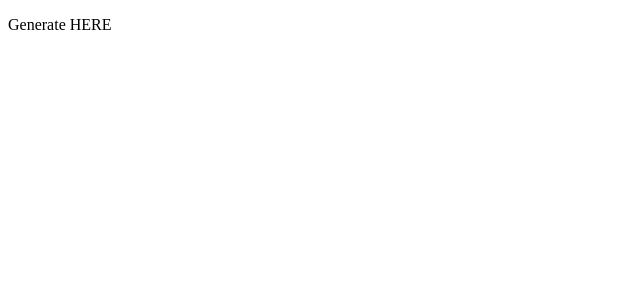
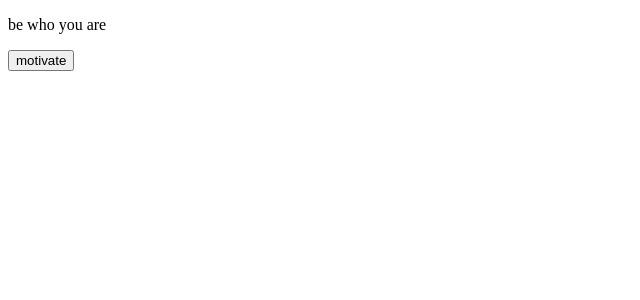
Before and after one commit to limiajayi/Affirmations, a React (Vite) app: page / in a window 1280 px wide. Shown: the top 300 px of the page, without its empty margins (0-640 px from the left). Built offline with nearby package versions, Linux system fonts and the light colour scheme.

Commit message:
Random quote generator that gets its quotes from a text file.

```diff
--- a/src/App.jsx
+++ b/src/App.jsx
@@ -1,11 +1,77 @@
-import { useState } from 'react'
+import { useState, useEffect } from 'react'
 
-function App() {
-  const [count, setCount] = useState(0)
+const Button = ({onClick, text}) => {
+  //i just felt like having this one
+  return (
+    <button onClick={onClick}>
+      {text}
+    </button>
+  )
+}
+
+const Selection = ({ text }) => {
+  //text from TextFileReader is passed into a new array
+  const quotes = text
+
+  //stores a random number based on the current length of quote
+  const [selected, setSelected] = useState(0)
+
+  const handleSelectedChange = () => {
+    //chooses a random number and sets it as the new value of Selected
+    let newSelected = Math.floor(Math.random() * quotes.length)
+    setSelected(newSelected)
+  }
 
   return (
     <>
-      <p>Generate HERE</p>
+      <p>{quotes[selected]}</p>
+      <Button onClick={handleSelectedChange} text={'motivate'} />
+    </>
+  )
+
+}
+
+const TextFileReader = () => {
+  //stores an array of the lines of text from quotes.txt
+  const [lines, setLines] = useState([]);
+
+  //useEffect here is fetching data from my txt file
+  useEffect(() => {
+
+    //initial asynchronous function
+    const fetchTextFile = async () => {
+      try {
+        // Fetch from public folder
+        const response = await fetch('/quotes.txt');
+        const text = await response.text();
+
+        // Split into lines based on new lines and filter out empty lines
+        const linesArray = text.split(/\r?\n/).filter(line => line.trim() !== '');
+
+        //update state
+        setLines(linesArray);
+      } catch (error) {
+        console.error("Error loading file:", error);
+      }
+    }
+
+    //function call here to actually fetch my data and update the state of lines
+    fetchTextFile();
+  }, []); // Empty dependency array means it runs only on the first render
+
+  return (
+    <div>
+        {/* line array is passed down to this component */}
+        <Selection text={lines} />
+    </div>
+  );
+}
+
+const App = () => {
+
+  return (
+    <>
+      <TextFileReader />
     </>
   )
 }
```
Also changed, not shown: public/quotes.txt (added).
